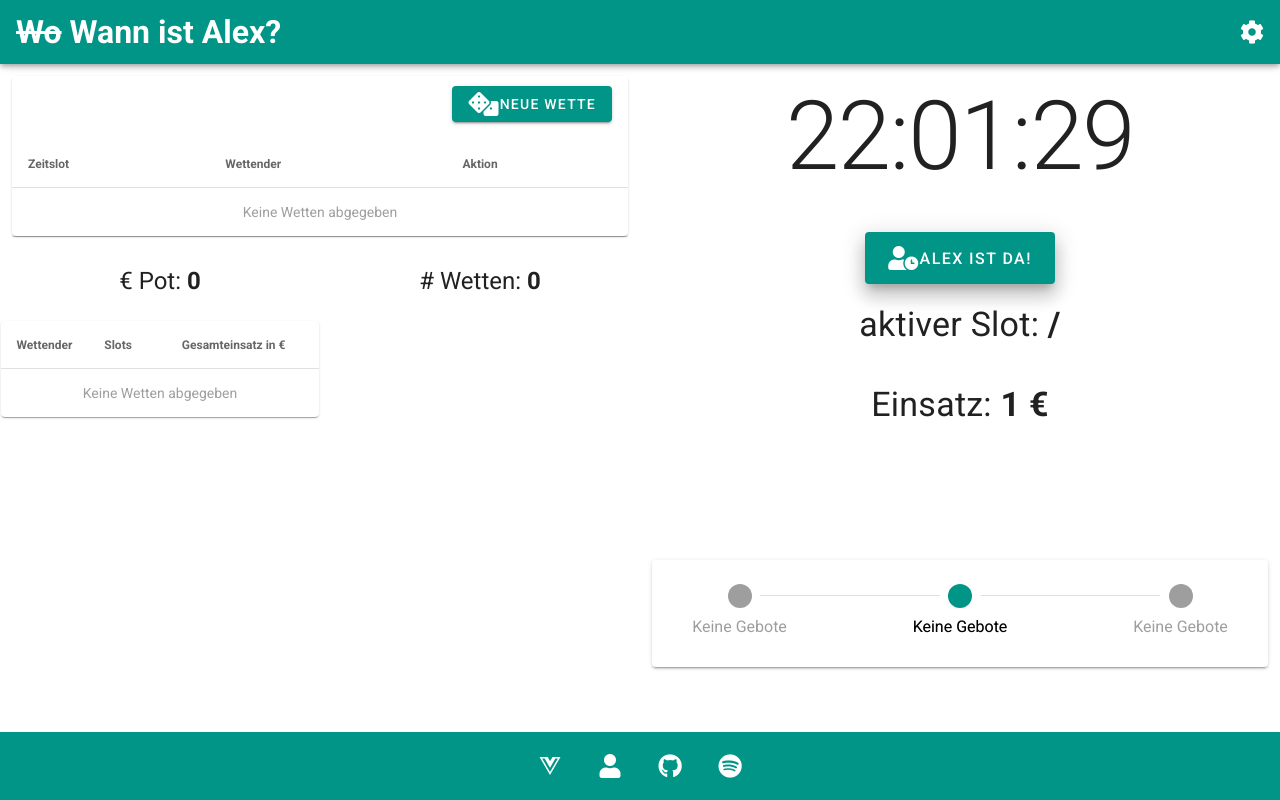
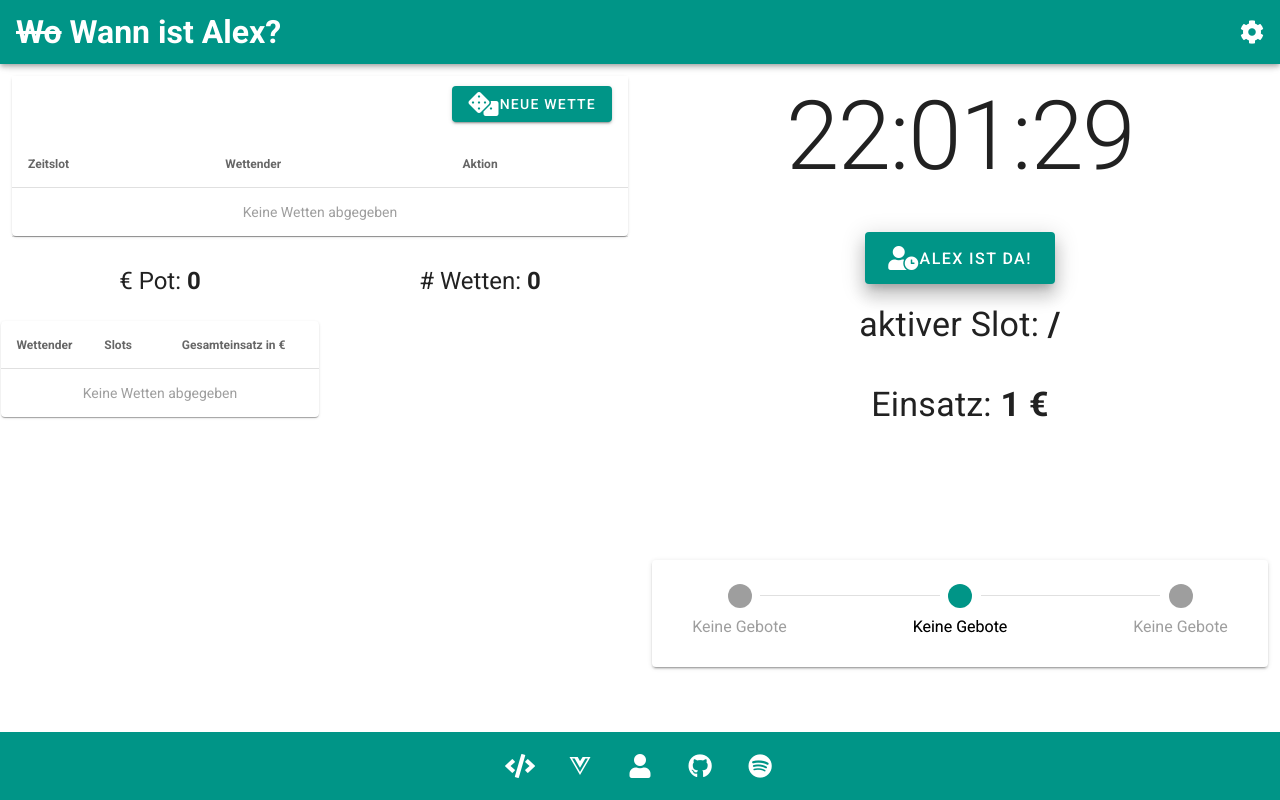
Before and after one commit to YannickSpoerl/wannistalex, a Vue app: page / in a window 1280 px wide. Built offline with nearby package versions, Linux system fonts and the light colour scheme; what vuefire would draw is missing.

Commit message:
Add code icon

```diff
--- a/src/App.vue
+++ b/src/App.vue
@@ -29,6 +29,7 @@ export default {
   data: function() {
     return {
       icons: [
+                { icon: 'fas fa-code', link: 'https://github.com/YannickSpoerl/wannistalex' },
                 { icon: 'fab fa-vuejs', link: "https://vuejs.org/"},
                 { icon: 'fas fa-user', link: "http://yannickspoerl.me" },
                 { icon: 'fab fa-github', link: "https://github.com/YannickSpoerl" },
```
